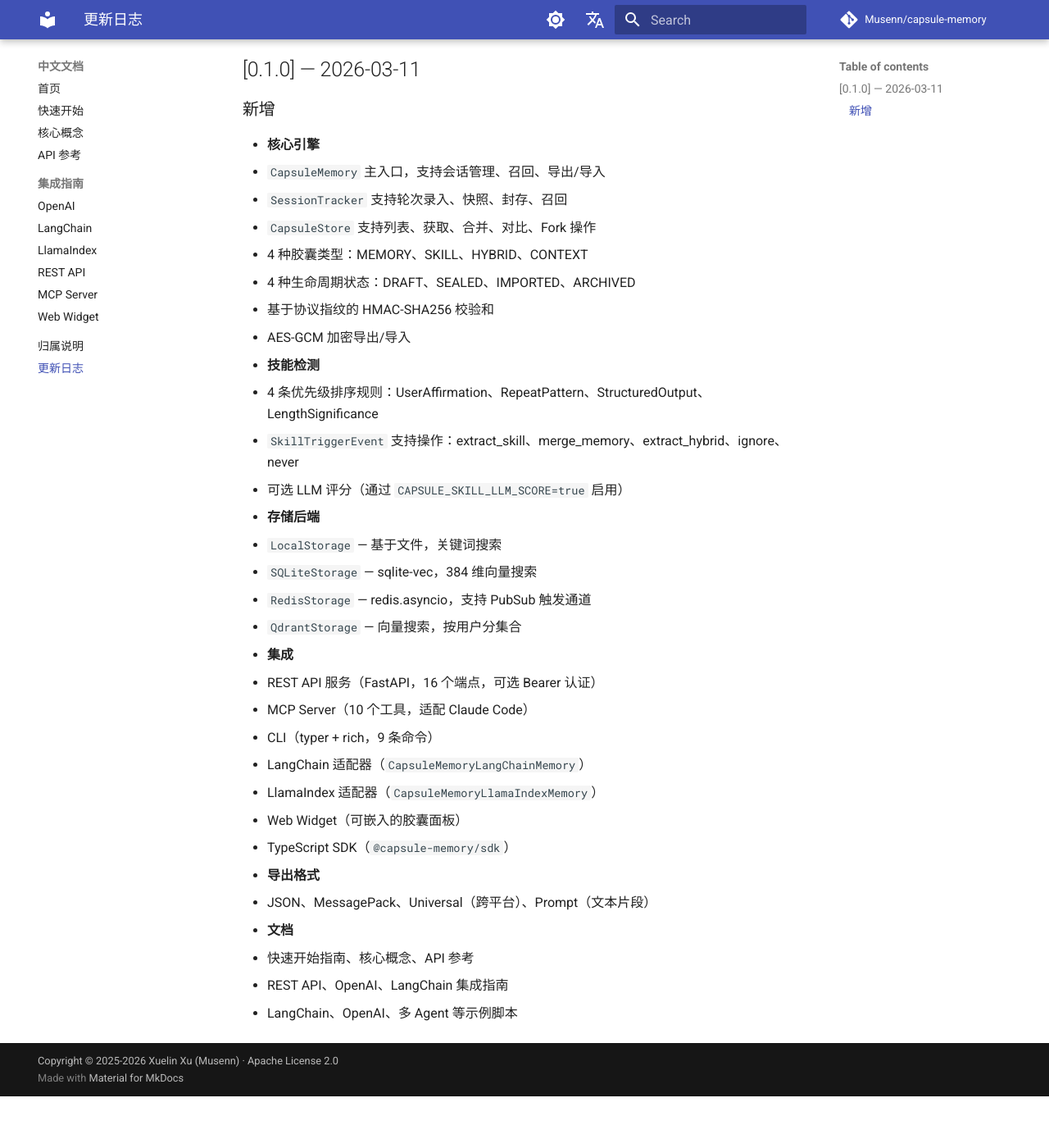
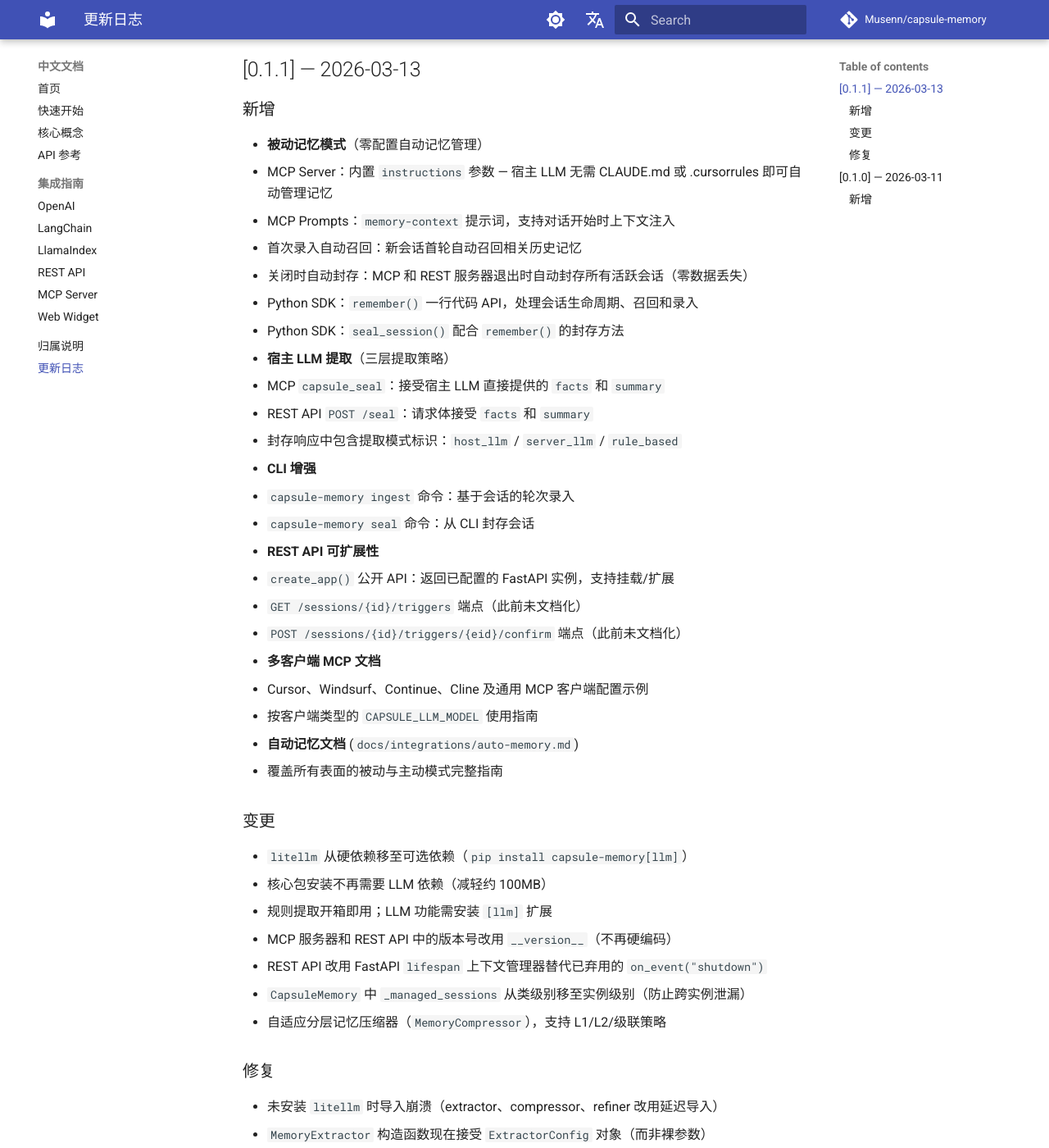
Before and after one commit to Musenn/capsule-memory, an MkDocs documentation site: the page built from docs/changelog_zh.md, in a window 1280 px wide and 1400 px high, scrolled down 268 px. Shown: the whole window at 82% size. Built offline with MkDocs 1.6.1 and Material for MkDocs 9.7.7, drawn with Linux system fonts in a browser that asks for light colours; some web fonts are replaced; comment, search, counter and statistics services are not loaded; before the commit the page ends 1605 px from its top, so only the background shows below that; some of the changed text lies outside the part shown.

Commit message:
chore: bump version to 0.1.1, make litellm optional, update changelog
- Move litellm from hard dependency to optional [llm] extra
  (`pip install capsule-memory[llm]`); core package ~100MB lighter
- Lazy-import litellm in extractor/compressor/refiner to prevent
  ImportError when litellm is not installed
- Use __version__ for MCP server_version and REST health endpoint
- Update changelog (EN/ZH) with all 0.1.1 changes
- Bump version in pyproject.toml, __init__.py, sdk-js/package.json

```diff
--- a/capsule_memory/__init__.py
+++ b/capsule_memory/__init__.py
@@ -4,11 +4,13 @@ from capsule_memory.models.capsule import Capsule, CapsuleType, CapsuleStatus
 from capsule_memory.exceptions import (
     CapsuleError, CapsuleNotFoundError, CapsuleIntegrityError,
     StorageError, ExtractorError, AdapterError, TransportError,
+    SessionError, SkillDetectorError,
 )
-__version__ = "0.1.0"
+__version__ = "0.1.1"
 __all__ = [
     "CapsuleMemory", "CapsuleMemoryConfig",
     "Capsule", "CapsuleType", "CapsuleStatus",
     "CapsuleError", "CapsuleNotFoundError", "CapsuleIntegrityError",
     "StorageError", "ExtractorError", "AdapterError", "TransportError",
+    "SessionError", "SkillDetectorError",
 ]
--- a/docs/changelog_zh.md
+++ b/docs/changelog_zh.md
@@ -3,6 +3,54 @@
 > [English](changelog.md) | **中文**
 
 CapsuleMemory 的所有重要变更均记录于此。
+
+## [0.1.1] — 2026-03-13
+
+### 新增
+
+- **被动记忆模式**（零配置自动记忆管理）
+  - MCP Server：内置 `instructions` 参数 — 宿主 LLM 无需 CLAUDE.md 或 .cursorrules 即可自动管理记忆
+  - MCP Prompts：`memory-context` 提示词，支持对话开始时上下文注入
+  - 首次录入自动召回：新会话首轮自动召回相关历史记忆
+  - 关闭时自动封存：MCP 和 REST 服务器退出时自动封存所有活跃会话（零数据丢失）
+  - Python SDK：`remember()` 一行代码 API，处理会话生命周期、召回和录入
+  - Python SDK：`seal_session()` 配合 `remember()` 的封存方法
+
+- **宿主 LLM 提取**（三层提取策略）
+  - MCP `capsule_seal`：接受宿主 LLM 直接提供的 `facts` 和 `summary`
+  - REST API `POST /seal`：请求体接受 `facts` 和 `summary`
+  - 封存响应中包含提取模式标识：`host_llm` / `server_llm` / `rule_based`
+
+- **CLI 增强**
+  - `capsule-memory ingest` 命令：基于会话的轮次录入
+  - `capsule-memory seal` 命令：从 CLI 封存会话
+
+- **REST API 可扩展性**
+  - `create_app()` 公开 API：返回已配置的 FastAPI 实例，支持挂载/扩展
+  - `GET /sessions/{id}/triggers` 端点（此前未文档化）
+  - `POST /sessions/{id}/triggers/{eid}/confirm` 端点（此前未文档化）
+
+- **多客户端 MCP 文档**
+  - Cursor、Windsurf、Continue、Cline 及通用 MCP 客户端配置示例
+  - 按客户端类型的 `CAPSULE_LLM_MODEL` 使用指南
+
+- **自动记忆文档** (`docs/integrations/auto-memory.md`)
+  - 覆盖所有表面的被动与主动模式完整指南
+
+### 变更
+
+- `litellm` 从硬依赖移至可选依赖（`pip install capsule-memory[llm]`）
+  - 核心包安装不再需要 LLM 依赖（减轻约 100MB）
+  - 规则提取开箱即用；LLM 功能需安装 `[llm]` 扩展
+- MCP 服务器和 REST API 中的版本号改用 `__version__`（不再硬编码）
+- REST API 改用 FastAPI `lifespan` 上下文管理器替代已弃用的 `on_event("shutdown")`
+- `CapsuleMemory` 中 `_managed_sessions` 从类级别移至实例级别（防止跨实例泄漏）
+- 自适应分层记忆压缩器（`MemoryCompressor`），支持 L1/L2/级联策略
+
+### 修复
+
+- 未安装 `litellm` 时导入崩溃（extractor、compressor、refiner 改用延迟导入）
+- `MemoryExtractor` 构造函数现在接受 `ExtractorConfig` 对象（而非裸参数）
 
 ## [0.1.0] — 2026-03-11
 
@@ -15,7 +63,7 @@ CapsuleMemory 的所有重要变更均记录于此。
   - 4 种胶囊类型：MEMORY、SKILL、HYBRID、CONTEXT
   - 4 种生命周期状态：DRAFT、SEALED、IMPORTED、ARCHIVED
   - 基于协议指纹的 HMAC-SHA256 校验和
-  - AES-GCM 加密导出/导入
+  - Fernet 对称加密（PBKDF2 密钥派生）导出/导入
 
 - **技能检测**
   - 4 条优先级排序规则：UserAffirmation、RepeatPattern、StructuredOutput、LengthSignificance
```
Also changed, not shown: docs/changelog.md (+49 -1 lines), pyproject.toml (+10 -2 lines), 1 other file.
